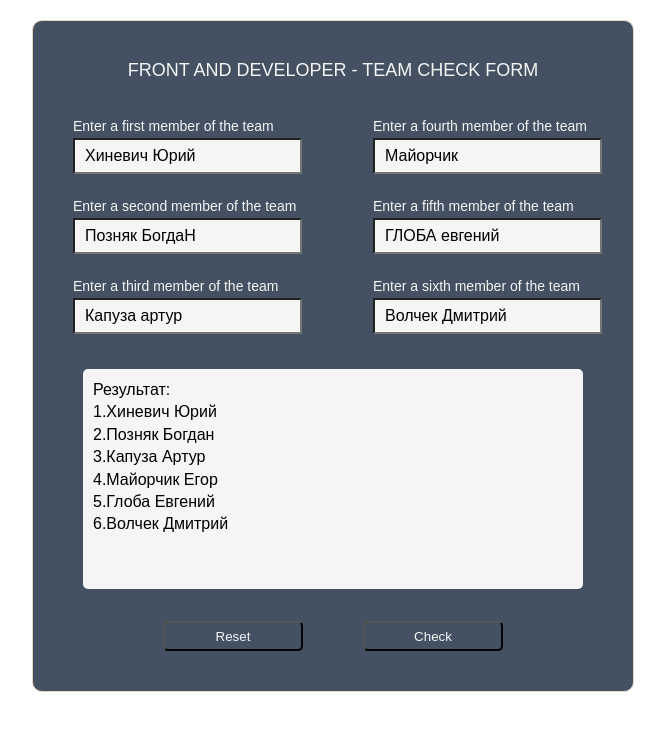
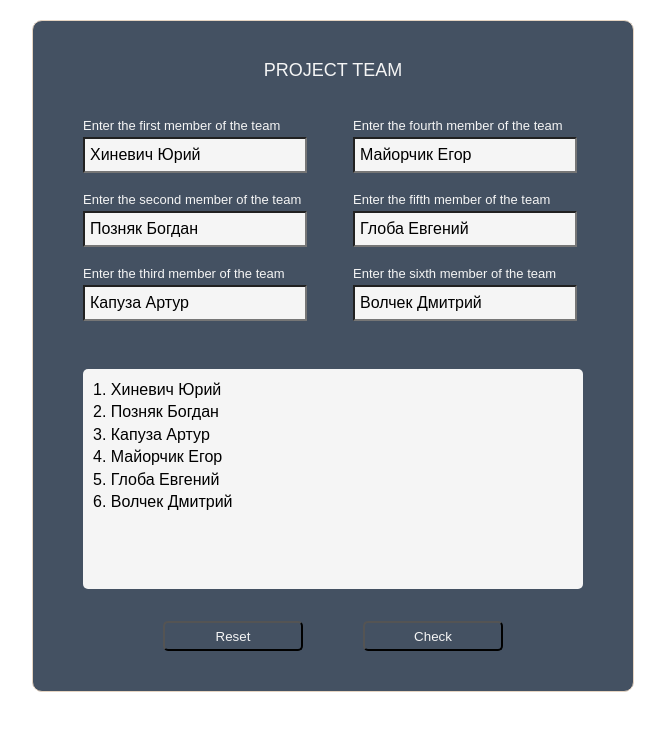
Before and after one commit to YHJS/TeamProjectFD_CheckForm, a plain HTML site: page index.html in a window 1280 px wide. Both pictures are taken after a click on the button "Check". Shown: the whole page, without its empty margins (307-972 px from the left). Drawn offline with Linux system fonts and the light colour scheme.

Commit message:
change 23.08.2016 - 16:34

```diff
--- a/CheckInput.js
+++ b/CheckInput.js
@@ -10,37 +10,37 @@ var firstMember,
     fifthMember,
     sixthMember;
 
-    if (FormCheckTeam.firstMemberTeam.value.toLowerCase()  == 'хиневич' || FormCheckTeam.firstMemberTeam.value.toLowerCase()  == 'хиневич юрий')
+    if (FormCheckTeam.firstMemberTeam.value.toLowerCase().trim()  == 'хиневич' || FormCheckTeam.firstMemberTeam.value.toLowerCase().trim()  == 'хиневич юрий')
     {firstMember = 'Хиневич Юрий'}
-    else {firstMember = 'этот человек не из нащей комманды, проверьте правильность ввода ФИО' }
+    else {firstMember = 'этот человек не из нашей комманды, проверьте правильность ввода фамилии и имени' }
 
-    if (FormCheckTeam.secondMemberTeam.value.toLowerCase() == 'позняк' || FormCheckTeam.secondMemberTeam.value.toLowerCase() == 'позняк богдан')
+    if (FormCheckTeam.secondMemberTeam.value.toLowerCase().trim() == 'позняк' || FormCheckTeam.secondMemberTeam.value.toLowerCase() == 'позняк богдан')
     {secondMember = 'Позняк Богдан'}
-    else {secondMember = 'этот человек не из нащей комманды, проверьте правильность ввода ФИО' }
+    else {secondMember = 'этот человек не из нашей комманды, проверьте правильность ввода фамилии и имени' }
 
-    if (FormCheckTeam.thirdMemberTeam.value.toLowerCase() == 'капуза' || FormCheckTeam.thirdMemberTeam.value.toLowerCase() == 'капуза артур')
+    if (FormCheckTeam.thirdMemberTeam.value.toLowerCase().trim() == 'капуза' || FormCheckTeam.thirdMemberTeam.value.toLowerCase() == 'капуза артур')
     {thirdMember = 'Капуза Артур'}
-    else {thirdMember = 'этот человек не из нащей комманды, проверьте правильность ввода ФИО' }
+    else {thirdMember = 'этот человек не из нашей комманды, проверьте правильность ввода фамилии и имени' }
 
-    if (FormCheckTeam.fourthMemberTeam.value.toLowerCase() == 'майорчик' || FormCheckTeam.fourthMemberTeam.value.toLowerCase() == 'майорчик егор')
+    if (FormCheckTeam.fourthMemberTeam.value.toLowerCase().trim() == 'майорчик' || FormCheckTeam.fourthMemberTeam.value.toLowerCase() == 'майорчик егор')
     {fourthMember = 'Майорчик Егор'}
-    else {fourthMember = 'этот человек не из нащей комманды, проверьте правильность ввода ФИО' }
+    else {fourthMember = 'этот человек не из нашей комманды, проверьте правильность ввода фамилии и имени' }
 
-    if (FormCheckTeam.fifthMemberTeam.value.toLowerCase() == 'глоба' || FormCheckTeam.fifthMemberTeam.value.toLowerCase() == 'глоба евгений')
+    if (FormCheckTeam.fifthMemberTeam.value.toLowerCase().trim() == 'глоба' || FormCheckTeam.fifthMemberTeam.value.toLowerCase() == 'глоба евгений')
     {fifthMember = 'Глоба Евгений'}
-    else {fifthMember = 'этот человек не из нащей комманды, проверьте правильность ввода ФИО' }
+    else {fifthMember = 'этот человек не из нашей комманды, проверьте правильность ввода фамилии и имени' }
 
-    if (FormCheckTeam.sixthMemberTeam.value.toLowerCase() == 'волчек' || FormCheckTeam.sixthMemberTeam.value.toLowerCase() == 'волчек дмитрий')
+    if (FormCheckTeam.sixthMemberTeam.value.toLowerCase().trim() == 'волчек' || FormCheckTeam.sixthMemberTeam.value.toLowerCase() == 'волчек дмитрий')
     {sixthMember = 'Волчек Дмитрий'}
-    else {sixthMember = 'этот человек не из нащей комманды, проверьте правильность ввода ФИО' }
+    else {sixthMember = 'этот человек не из нашей комманды, проверьте правильность ввода фамилии и имени' }
 
-    resultOutputArea.innerHTML = 'Результат:'+ '<br>'+
-        '1.' + firstMember  +  '<br>' +
-        '2.' + secondMember +  '<br>' +
-        '3.' + thirdMember  +  '<br>' +
-        '4.' + fourthMember +  '<br>' +
-        '5.' + fifthMember  +  '<br>' +
-        '6.' + sixthMember;
+    resultOutputArea.innerHTML =
+        '1. ' + firstMember  +  '<br>' +
+        '2. ' + secondMember +  '<br>' +
+        '3. ' + thirdMember  +  '<br>' +
+        '4. ' + fourthMember +  '<br>' +
+        '5. ' + fifthMember  +  '<br>' +
+        '6. ' + sixthMember;
 }
 
 function ClearForm() {
--- a/index.html
+++ b/index.html
@@ -10,36 +10,36 @@
 	<body>
 		<div class="FormCheckTeamHeadContainer">
 			<h1 class="HeaderText">
-				Front and Developer - Team check form
+				Project team
 			</h1>
 			<form id="FormCheckTeam" action="CheckInput.js" method="post">
 				<div class="FormCheckTeamLeft">
-					<label class="FormCheckTeamName" for="firstMemberTeam">
-						Enter a first member of the team
+					<label class="FormCheckTeamNameLeft" for="firstMemberTeam">
+						Enter the first member of the team
 					</label>
-					<input class="FormCheckTeamNameInputText" type="text" name="firstMemberTeam" value="Хиневич Юрий" id="firstMemberTeam">
-					<label class="FormCheckTeamName" for="secondMemberTeam">
-						Enter a second member of the team
+					<input class="FormCheckTeamNameInputTextLeft" type="text" name="firstMemberTeam" value="Хиневич Юрий" id="firstMemberTeam">
+					<label class="FormCheckTeamNameLeft" for="secondMemberTeam">
+						Enter the second member of the team
 					</label>
-					<input class="FormCheckTeamNameInputText" type="text" name="secondMemberTeam" value="Позняк БогдаН" id="secondMemberTeam">
-					<label class="FormCheckTeamName" for="thirdMemberTeam">
-						Enter a third member of the team
+					<input class="FormCheckTeamNameInputTextLeft" type="text" name="secondMemberTeam" value="Позняк Богдан" id="secondMemberTeam">
+					<label class="FormCheckTeamNameLeft" for="thirdMemberTeam">
+						Enter the third member of the team
 					</label>
-					<input class="FormCheckTeamNameInputText" type="text" name="thirdMemberTeam" value="Капуза артур" id="thirdMemberTeam">
+					<input class="FormCheckTeamNameInputTextLeft" type="text" name="thirdMemberTeam" value="Капуза Артур" id="thirdMemberTeam">
 				</div>
 				<div class="FormCheckTeamRight">
-					<label class="FormCheckTeamName" for="fourthMemberTeam">
-						Enter a fourth member of the team
+					<label class="FormCheckTeamNameRight" for="fourthMemberTeam">
+						Enter the fourth member of the team
 					</label>
-					<input class="FormCheckTeamNameInputText" type="text" name="fourthMemberTeam" value="Майорчик" id="fourthMemberTeam">
-					<label class="FormCheckTeamName" for="fifthMemberTeam">
-						Enter a fifth member of the team
+					<input class="FormCheckTeamNameInputTextRight" type="text" name="fourthMemberTeam" value="Майорчик Егор" id="fourthMemberTeam">
+					<label class="FormCheckTeamNameRight" for="fifthMemberTeam">
+						Enter the fifth member of the team
 					</label>
-					<input class="FormCheckTeamNameInputText" type="text" name="fifthMemberTeam" value="ГЛОБА евгений" id="fifthMemberTeam">
-					<label class="FormCheckTeamName" for="sixthMemberTeam">
-						Enter a sixth member of the team
+					<input class="FormCheckTeamNameInputTextRight" type="text" name="fifthMemberTeam" value="Глоба Евгений" id="fifthMemberTeam">
+					<label class="FormCheckTeamNameRight" for="sixthMemberTeam">
+						Enter the sixth member of the team
 					</label>
-					<input class="FormCheckTeamNameInputText" type="text" name="sixthMemberTeam" value="Волчек Дмитрий" id="sixthMemberTeam">
+					<input class="FormCheckTeamNameInputTextRight" type="text" name="sixthMemberTeam" value="Волчек Дмитрий" id="sixthMemberTeam">
 				</div>
 				<div id="resultOutputArea">
 				</div>
--- a/style.css
+++ b/style.css
@@ -72,27 +72,40 @@ body {
 
 .FormCheckTeamLeft {
     position: absolute;
-    height: 800px;
     width: 300px;
     left:0px;
 }
 .FormCheckTeamRight {
     position: absolute;
-    height: 800px;
     width: 300px;
     right:0px;
 }
-.FormCheckTeamName {
+.FormCheckTeamNameLeft {
     display: block;
-    font-size: 14px;
-    margin: 20px 20px 0px 40px;
+    font-size: 13px;
+    margin: 20px 0px 0px 50px;
 }
 
-.FormCheckTeamNameInputText {
+.FormCheckTeamNameRight {
+    display: block;
+    font-size: 13px;
+    margin: 20px 0px 0px 20px;
+}
+.FormCheckTeamNameInputTextLeft {
+    display: block;
     width: 210px;
     height: 22px;
-    margin: 5px 40px;
-    padding: 5px 5px 5px 10px;
+    margin: 5px 5px 5px 50px;
+    padding: 5px;
+    font-size: 16px;
+    background-color: #f5f5f5;
+}
+.FormCheckTeamNameInputTextRight {
+    display: block;
+    width: 210px;
+    height: 22px;
+    margin: 5px 5px 5px 20px;
+    padding: 5px;
     font-size: 16px;
     background-color: #f5f5f5;
 }
@@ -111,7 +124,7 @@ body {
     line-height: 140%;
     margin: 0px auto;
     font-size: 16px;
-    overflow-y: scroll;
+    overflow-y: auto;
 }
 
 .ResetButton {
@@ -124,7 +137,6 @@ body {
     bottom: 40px;
     left: 130px;
     color: #f5f5f5;
-
 }
 .CheckRepeatButton {
     position: absolute;
```
